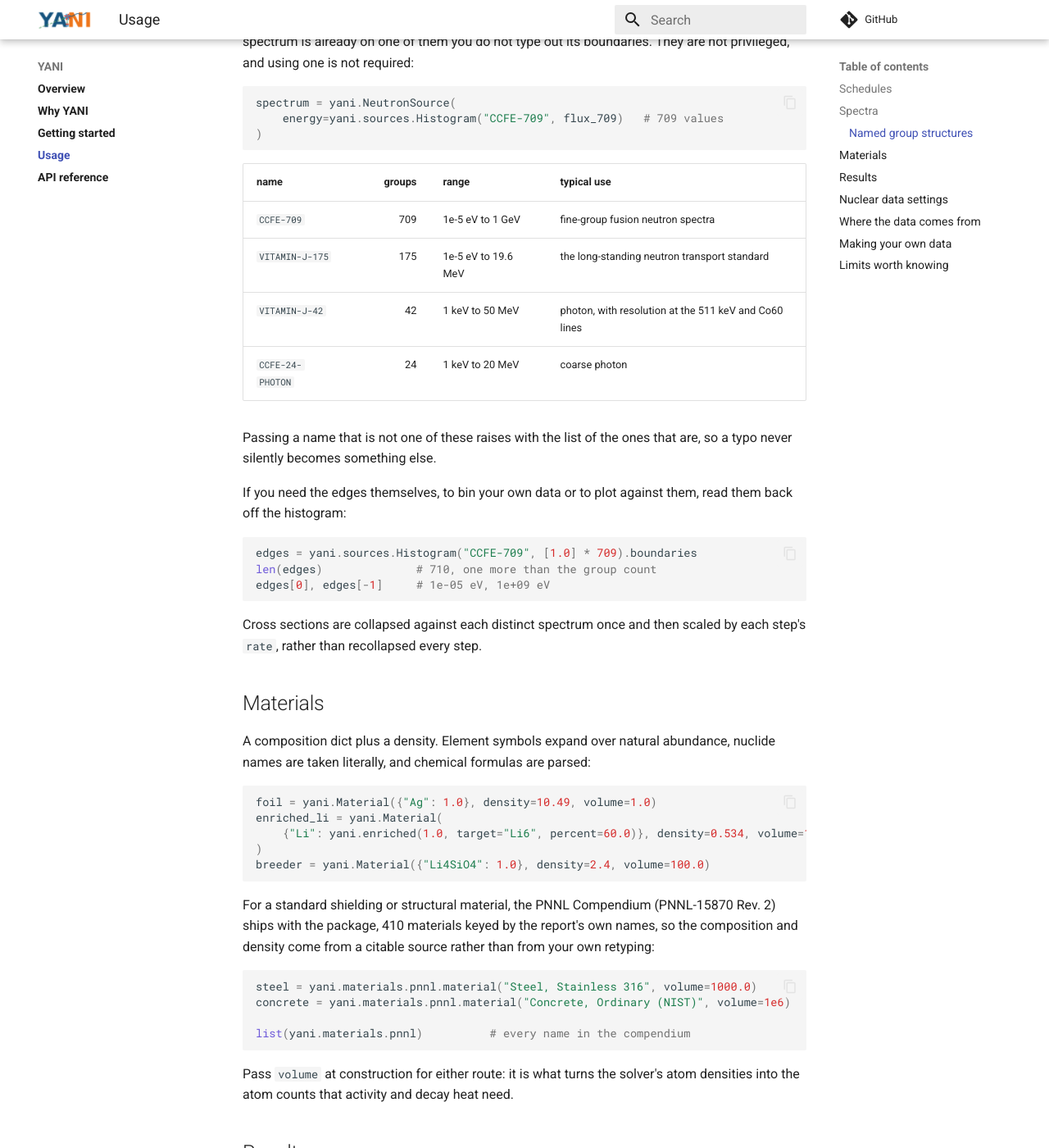
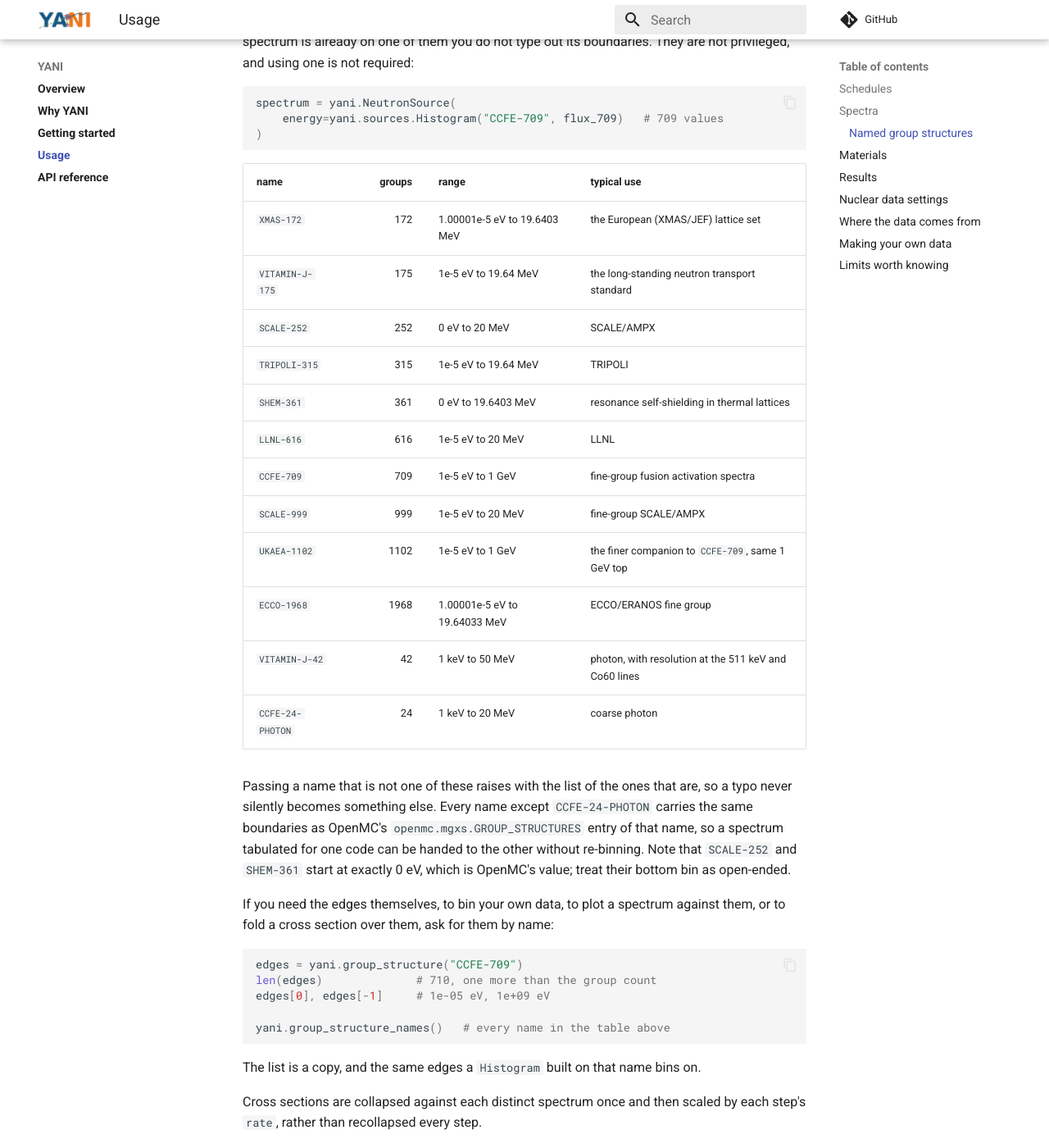
Before and after one commit to fusion-neutronics/yani, an MkDocs documentation site: the page built from docs/usage.md, in a window 1280 px wide and 1400 px high, scrolled down 1565 px. Shown: the whole window at 82% size. Built offline with MkDocs 1.6.1 and Material for MkDocs 9.7.7, drawn with Linux system fonts in a browser that asks for light colours; comment, search, counter and statistics services are not loaded.

Commit message:
Ask for the group structure edges by name, not by building a histogram
The usage page told readers to build a throwaway `Histogram` and read its
`boundaries` back when they wanted the edges of a named structure. That was the
only way there was, and it is now not: `yani.group_structure(name)` returns them
directly, and `yani.group_structure_names()` lists the names, which the page had
been the only place to find (core #492).

The table grows from four names to twelve, with the eight neutron structures that
resolve the 14 MeV DT peak. It also notes that every name except `CCFE-24-PHOTON`
carries OpenMC's boundaries for that name, so a spectrum tabulated for one code
transfers without re-binning, and that `SCALE-252` and `SHEM-361` start at
exactly 0 eV.

`api.md` names module members one by one and the docs build fails on any that go
undocumented, so both functions get an explicit line under Nuclear data. Verified
with `mkdocs build --strict` plus the workflow's completeness check: 24 members
rendered, 24 expected.

Requires yani-core 0.7.0, which the pin now names.

````diff
--- a/docs/usage.md
+++ b/docs/usage.md
@@ -75,23 +75,40 @@ spectrum = yani.NeutronSource(
 
 | name | groups | range | typical use |
 | --- | ---: | --- | --- |
-| `CCFE-709` | 709 | 1e-5 eV to 1 GeV | fine-group fusion neutron spectra |
-| `VITAMIN-J-175` | 175 | 1e-5 eV to 19.6 MeV | the long-standing neutron transport standard |
+| `XMAS-172` | 172 | 1.00001e-5 eV to 19.6403 MeV | the European (XMAS/JEF) lattice set |
+| `VITAMIN-J-175` | 175 | 1e-5 eV to 19.64 MeV | the long-standing neutron transport standard |
+| `SCALE-252` | 252 | 0 eV to 20 MeV | SCALE/AMPX |
+| `TRIPOLI-315` | 315 | 1e-5 eV to 19.64 MeV | TRIPOLI |
+| `SHEM-361` | 361 | 0 eV to 19.6403 MeV | resonance self-shielding in thermal lattices |
+| `LLNL-616` | 616 | 1e-5 eV to 20 MeV | LLNL |
+| `CCFE-709` | 709 | 1e-5 eV to 1 GeV | fine-group fusion activation spectra |
+| `SCALE-999` | 999 | 1e-5 eV to 20 MeV | fine-group SCALE/AMPX |
+| `UKAEA-1102` | 1102 | 1e-5 eV to 1 GeV | the finer companion to `CCFE-709`, same 1 GeV top |
+| `ECCO-1968` | 1968 | 1.00001e-5 eV to 19.64033 MeV | ECCO/ERANOS fine group |
 | `VITAMIN-J-42` | 42 | 1 keV to 50 MeV | photon, with resolution at the 511 keV and Co60 lines |
 | `CCFE-24-PHOTON` | 24 | 1 keV to 20 MeV | coarse photon |
 
 Passing a name that is not one of these raises with the list of the ones that
-are, so a typo never silently becomes something else.
+are, so a typo never silently becomes something else. Every name except
+`CCFE-24-PHOTON` carries the same boundaries as OpenMC's
+`openmc.mgxs.GROUP_STRUCTURES` entry of that name, so a spectrum tabulated for
+one code can be handed to the other without re-binning. Note that `SCALE-252`
+and `SHEM-361` start at exactly 0 eV, which is OpenMC's value; treat their
+bottom bin as open-ended.
 
-If you need the edges themselves, to bin your own data or to plot against them,
-read them back off the histogram:
+If you need the edges themselves, to bin your own data, to plot a spectrum
+against them, or to fold a cross section over them, ask for them by name:
 
 <!-- doctest: skip -->
 ```python
-edges = yani.sources.Histogram("CCFE-709", [1.0] * 709).boundaries
+edges = yani.group_structure("CCFE-709")
 len(edges)              # 710, one more than the group count
 edges[0], edges[-1]     # 1e-05 eV, 1e+09 eV
+
+yani.group_structure_names()   # every name in the table above
 ```
+
+The list is a copy, and the same edges a `Histogram` built on that name bins on.
 
 Cross sections are collapsed against each distinct spectrum once and then scaled
 by each step's `rate`, rather than recollapsed every step.
--- a/pyproject.toml
+++ b/pyproject.toml
@@ -28,7 +28,7 @@ classifiers = [
 #
 # The pin is exact. A range would let `pip install yani==0.4.1` resolve to a
 # core wheel whose API does not match the docs published for 0.4.1.
-dependencies = ["yani-core==0.6.0"]
+dependencies = ["yani-core==0.7.0"]
 
 [project.urls]
 Homepage = "https://github.com/fusion-neutronics/yani"
````
Also changed, not shown: docs/api.md (+2 -0 lines).
